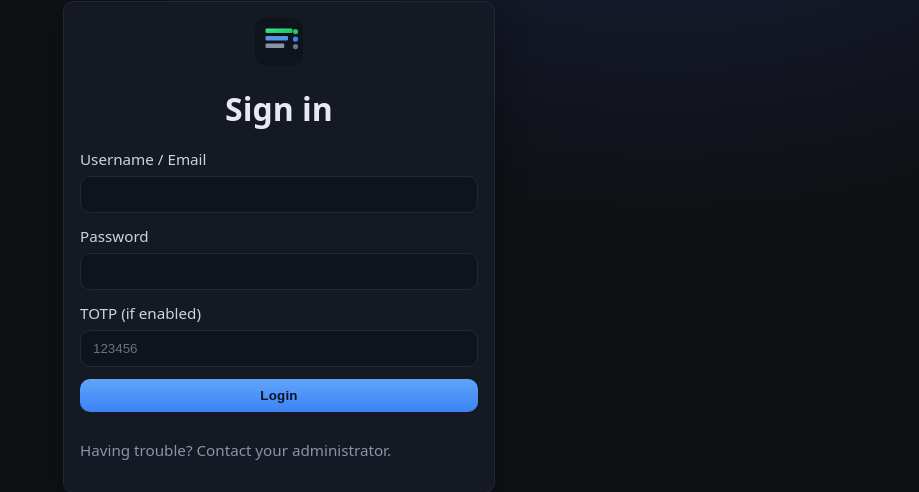
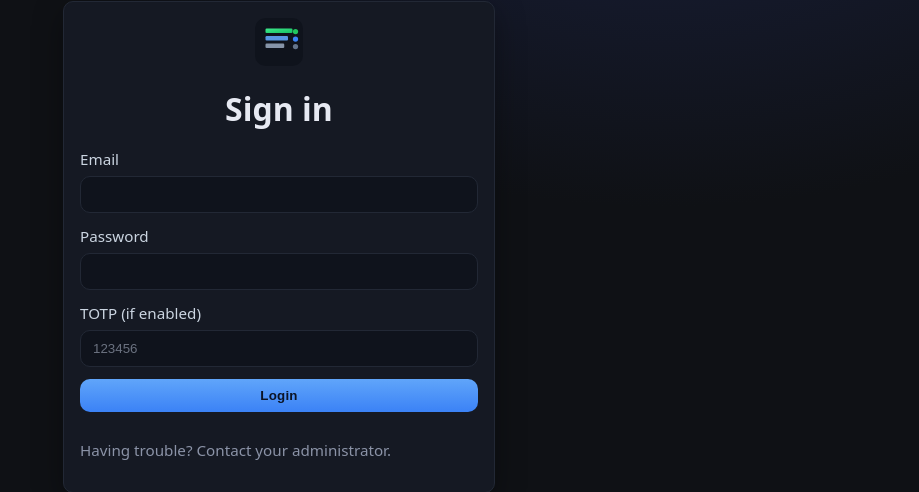
Before and after one commit to jman2424/v7, a Python web app: template dashboard/templates/login.html in a window 1280 px wide. Shown: the part 153-645 px from the top of the page, without its empty margins (361-1280 px from the left). Run offline with Jinja, Linux system fonts and the light colour scheme; the template is opened without the code that fills it, so the values that code supplies are empty.

Commit message:
Update login form fields and error handling

```diff
--- a/dashboard/templates/login.html
+++ b/dashboard/templates/login.html
@@ -4,19 +4,34 @@
   <meta charset="utf-8" />
   <title>Admin Login • AI Sales Assistant</title>
   <meta name="viewport" content="width=device-width, initial-scale=1" />
+
   <link rel="stylesheet" href="{{ url_for('static', filename='css/admin.css') }}" />
   <link rel="icon" href="{{ url_for('static', filename='img/logo.svg') }}" />
 </head>
+
 <body class="auth">
   <main class="auth__wrap">
-    <form class="card card--auth" method="post" action="{{ url_for('admin.admin_login_submit') }}">
+
+    <!--
+      This page is rendered by:
+        GET /admin/login
+
+      This form submits to:
+        POST /auth/login
+      (POST-only, never browsed directly)
+    -->
+
+    <form class="card card--auth" method="post" action="{{ url_for('auth.login') }}">
       <img class="logo" src="{{ url_for('static', filename='img/logo.svg') }}" alt="Logo" />
+
       <h1>Sign in</h1>
 
-      {% if error %}<p class="error">{{ error }}</p>{% endif %}
+      {% if error %}
+        <p class="error">{{ error }}</p>
+      {% endif %}
 
-      <label>Username / Email
-        <input name="username" type="text" autocomplete="username" required />
+      <label>Email
+        <input name="email" type="text" autocomplete="username" required />
       </label>
 
       <label>Password
@@ -24,14 +39,16 @@
       </label>
 
       <label>TOTP (if enabled)
-        <input name="totp_code" type="text" inputmode="numeric" autocomplete="one-time-code" placeholder="123456" />
+        <input name="totp" type="text" inputmode="numeric" placeholder="123456" />
       </label>
 
       <input type="hidden" name="csrf_token" value="{{ csrf_token }}" />
 
       <button class="btn btn--primary" type="submit">Login</button>
+
       <p class="muted">Having trouble? Contact your administrator.</p>
     </form>
+
   </main>
 </body>
 </html>
```
